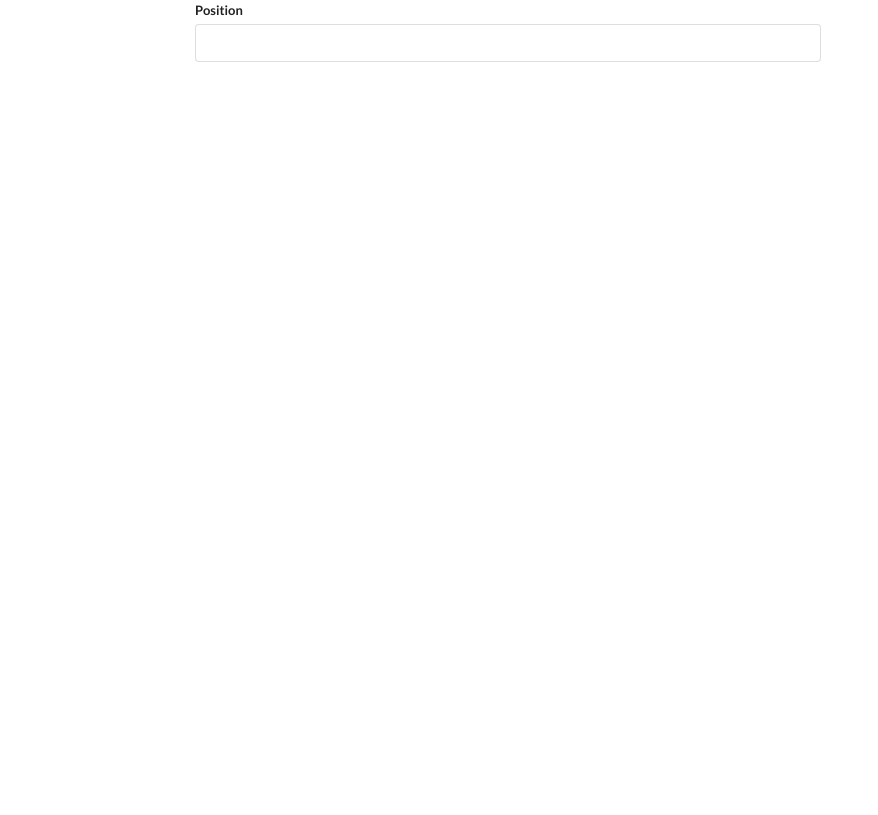
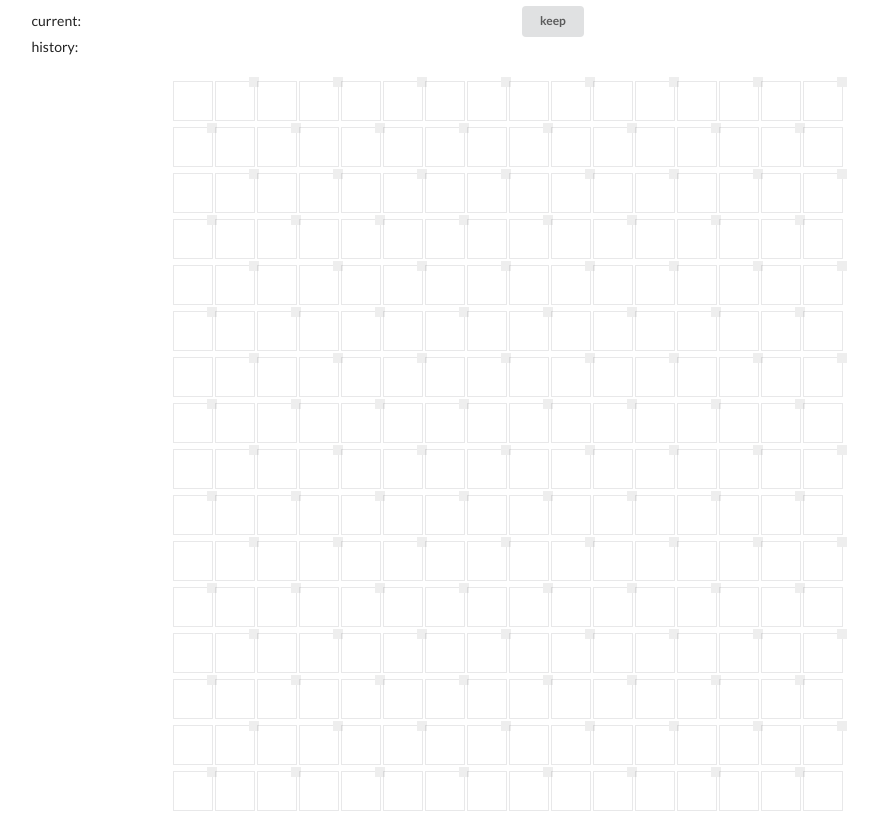
Before and after one commit to ryosuzuki/dynamic-tactile-marker, a website: page index.html in a window 1280 px wide. Shown: the whole page, without its empty margins (132-1010 px from the left). Drawn offline with nearby package versions, Linux system fonts and the light colour scheme.

Commit message:
Add keep and move

```diff
--- a/index.html
+++ b/index.html
@@ -4,30 +4,118 @@
 <head>
   <meta charset="utf-8">
   <link rel="stylesheet" href="https://cdnjs.cloudflare.com/ajax/libs/semantic-ui/2.2.10/semantic.css">
-  <script type="text/javascript" src="https://code.jquery.com/jquery-3.2.1.min.js"></script>
-
+  <script src="https://code.jquery.com/jquery-3.2.1.min.js"></script>
+  <script src="https://cdnjs.cloudflare.com/ajax/libs/lodash.js/4.17.4/lodash.js"></script>
+  <style>
+    table {
+      margin: auto;
+    }
+    td {
+      width: 40px;
+      height: 40px;
+      text-align: center;
+      border: 1px solid rgba(34,36,38,.1);
+      cursor: pointer;
+      position: relative;
+    }
+    .column {
+      padding-top: 0px !important;
+      padding-bottom: 0px !important;
+    }
+    .wrap {
+      position: absolute;
+      width: 40px;
+      height: 40px;
+      right: -20px;
+      top: -20px;
+      z-index: 800;
+    }
+    .point {
+      position: absolute;
+      width: 10px;
+      height: 10px;
+      background: #eee;
+      right: -5px;
+      top: -5px;
+    }
   </style>
-
   <script>
     $(function() {
-      $('#command').submit(function(event) {
-        event.preventDefault();
-        let pos = $('#command input').val()
-        let p = parseInt(pos.split(',')[0])
-        let n = parseInt(pos.split(',')[1])
-        if (isNaN(p) || isNaN(n)) {
-          $('input', this).val('')
-          return false
+      let nums = _.range(16)
+      let table = $('#grid tbody')
+      for (let n of nums) {
+        table.append('<tr>')
+        n = 15 - n
+        for (let p of nums) {
+          let id = `${p}-${n}`
+          let html = ''
+          if ((p + n) % 2 === 0) {
+            html += `<td id='cell-${id}'>`
+            html += `<div class='wrap' id='${id}'></div>`
+            html += `<div class='point' id='point-${id}'></div>`
+            html += '</td>'
+          } else {
+            html += `<td id='cell-${id}'>`
+            html += '</td>'
+          }
+          table.append(html)
         }
-        let id = `${p}-${n}`
+        table.append('<tr>')
+      }
+
+      $('.wrap').hover(function(event) {
+        let id = $(this).attr('id')
+        let p = parseInt(id.split('-')[0])
+        let n = parseInt(id.split('-')[1])
+        $(`#point-${id}`).css('background', '#800')
+        $('#current').text(`[${p}, ${n}]`)
+      }, function(event) {
+        let id = $(this).attr('id')
+        $(`#point-${id}`).css('background', '#eee')
+        $('#current').text('')
+      })
+
+      $('.wrap').click(function(event) {
+        let id = $(this).attr('id')
+        window.current = id
+        sendCommand(id)
+
+        let keep = $('#keep').hasClass('active')
+        if (keep) {
+          let p = parseInt(id.split('-')[0])
+          let n = parseInt(id.split('-')[1])
+          $('#keep').text(`keep: [${p}, ${n}]`)
+        }
+      })
+
+      $('#keep').click(function(event) {
+        let active = $(this).hasClass('active')
+        if (!active) {
+          $(this).addClass('active')
+        } else {
+          $(this).removeClass('active')
+        }
+      })
+
+      setInterval(function(event) {
+        let keep = $('#keep').hasClass('active')
+        if (keep && window.current) {
+          let id = window.current
+          sendCommand(id)
+        }
+      }, 1000)
+
+      function sendCommand(id) {
         $.ajax({
           method: 'POST',
           url: '/command?id=' + id
         }).then(function(res) {
           console.log(res)
-          $('#history').append(`[${p}, ${n}]`)
+          let p = parseInt(id.split('-')[0])
+          let n = parseInt(id.split('-')[1])
+          $('#history').prepend(`- [${p}, ${n}] -`)
         })
-      })
+      }
     })
   </script>
 
@@ -35,17 +123,25 @@
 <body>
 
   <div class="ui grid centered">
-    <div class="eight wide column">
-      <form id="command" class="ui form">
-        <div class="field">
-          <label>Position</label>
-          <input type="text">
-        </div>
-      </form>
+    <div class="six wide column">
+      <br>
+      <p style="margin: 5px auto;">
+        current: <span id="current"></span>
+      </p>
+    </div>
+    <div class="six wide column">
+      <br>
+      <button id="keep" class="ui tiny toggle button">keep</button>
+    </div>
+    <div class="twelve wide column">
+      <p style="overflow: hidden; height: 40px; line-height: 20px;">history: <br><span id="history" style="white-space: nowrap;"></span></p>
     </div>
     <div class="sixteen wide column">
-      <ul id="history">
-      </ul>
+      <table id="grid">
+        <tbody>
+        </tbody>
+      </table>
+
     </div>
   </div>
 
```
